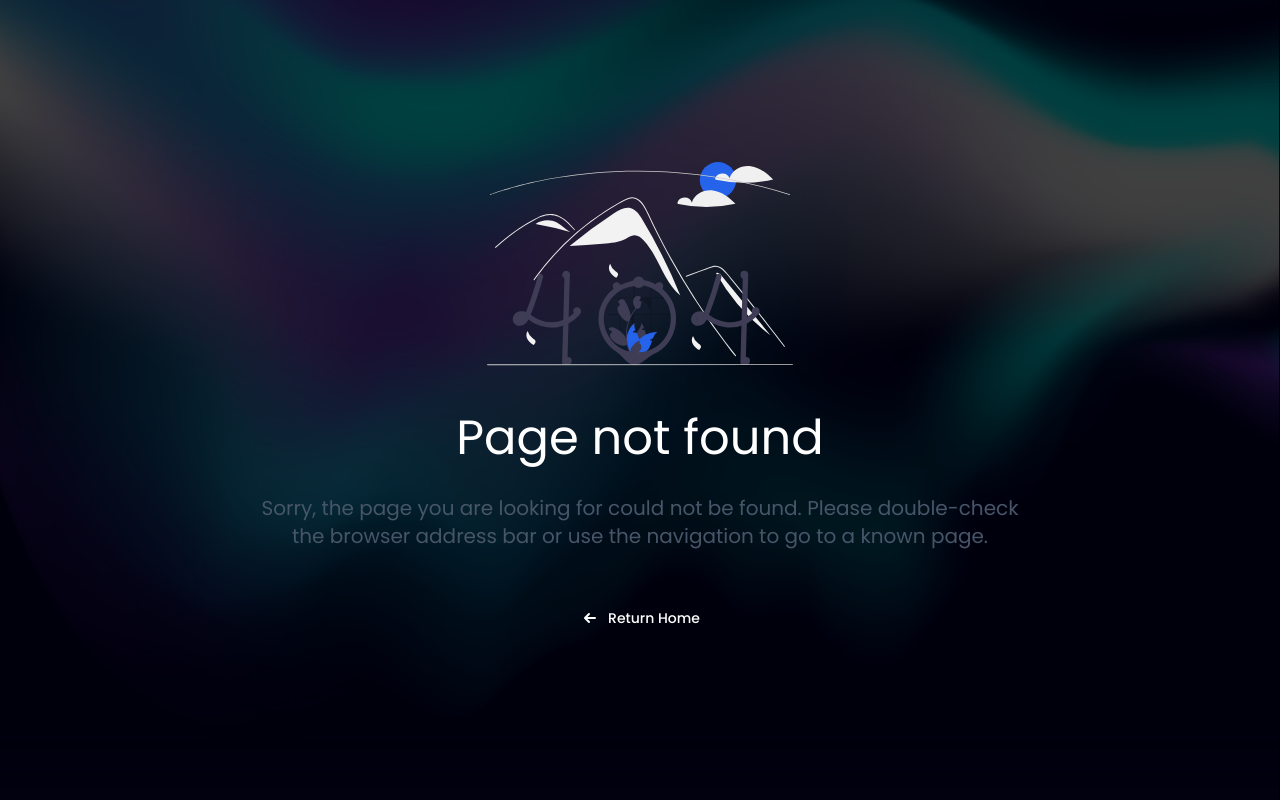
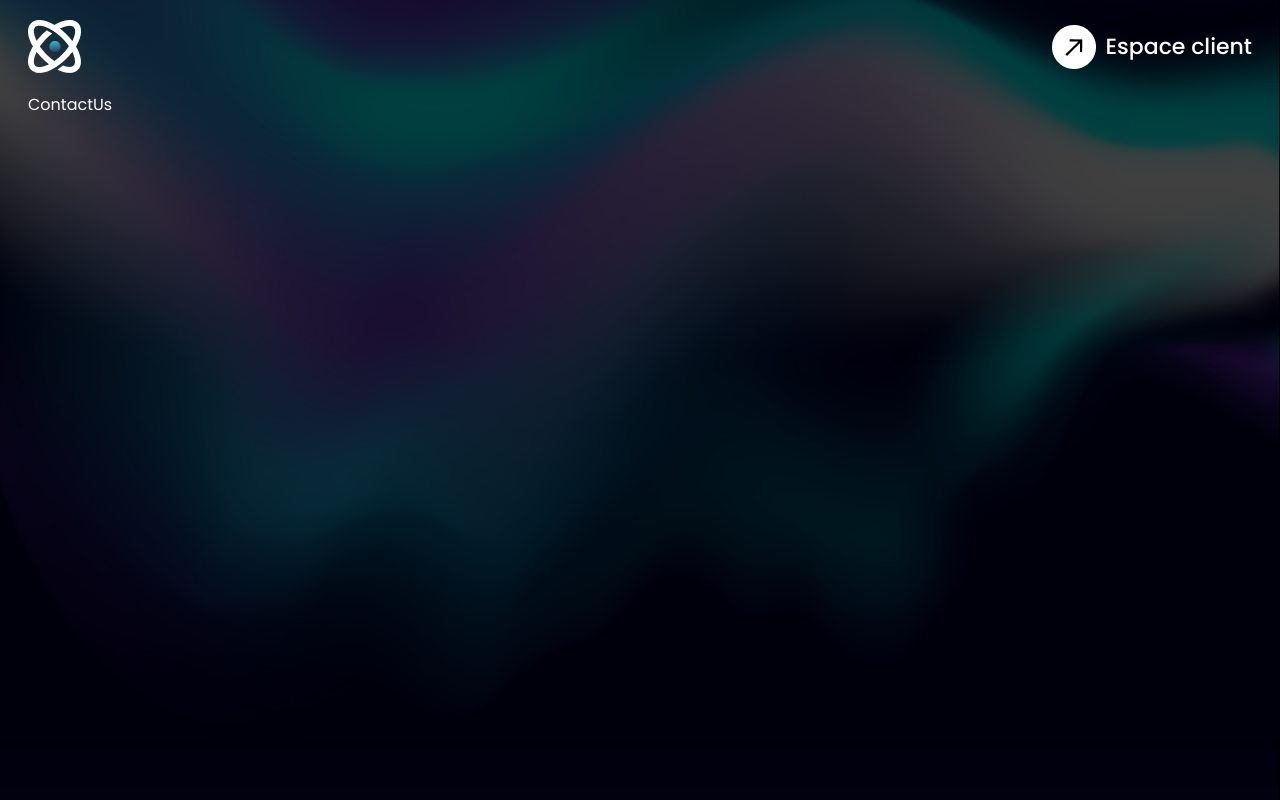
Before and after one commit to Shahriyar-Hosen/Mypay, a Next.js app: page /contact-us in a window 1280 px wide. Before the commit this address had no page. Shown: the top 800 px of the page. Built offline with nearby package versions, Linux system fonts and the light colour scheme.

Commit message:
Contact us page create

```diff
--- /dev/null
+++ b/src/app/(protected)/contact-us/page.tsx
@@ -0,0 +1,5 @@
+const ContactUs = () => {
+  return <main className="min-h-screen">ContactUs</main>;
+};
+
+export default ContactUs;
```
